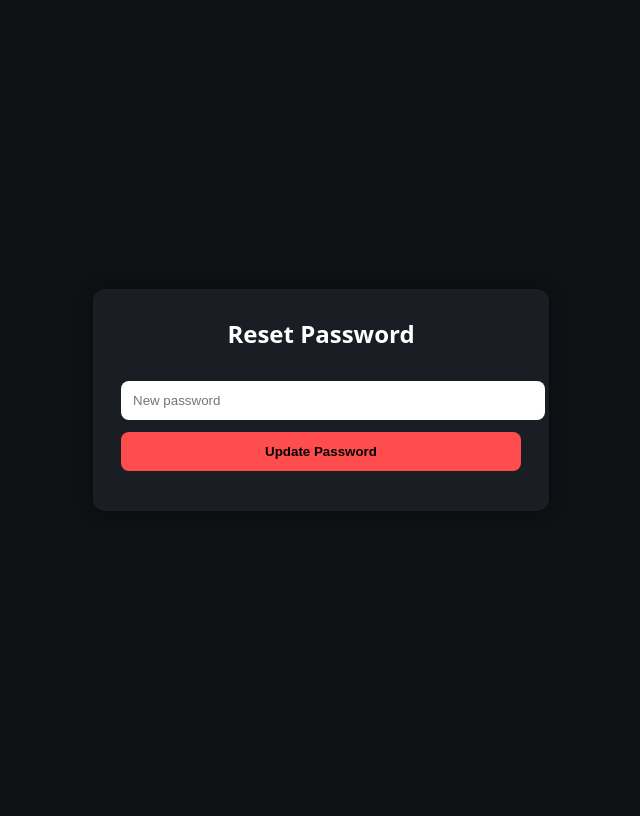
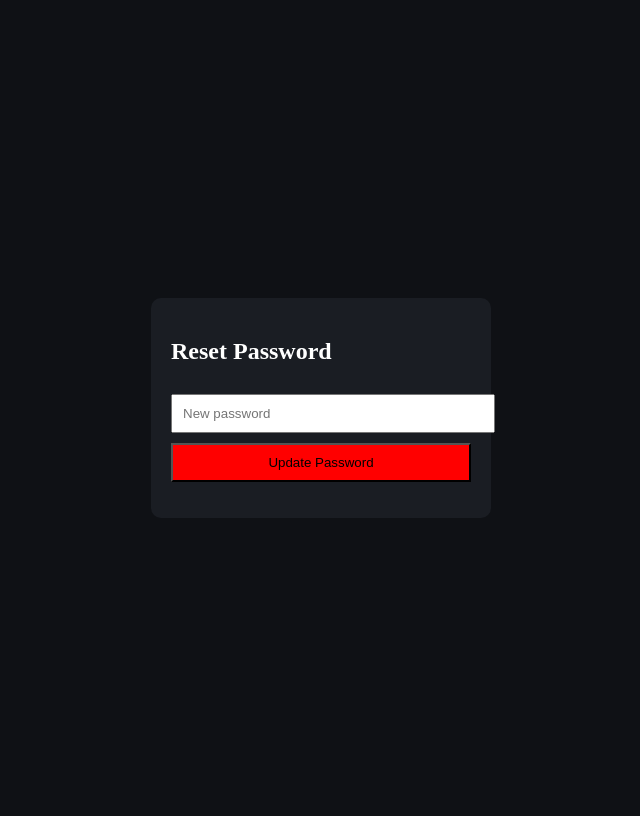
Before and after one commit to CalamitousLightning/evosgpt, a Flask app: page /reset-password in a window 1280 px wide. Shown: the whole page, without its empty margins (319-959 px from the left). Before the commit the page ends 511 px from the top, so only its background shows below. Run offline with Flask 3, Linux system fonts and the light colour scheme; some libraries are stand-ins or nearby versions.

Commit message:
Update reset_password.html

```diff
--- a/templates/reset_password.html
+++ b/templates/reset_password.html
@@ -1,135 +1,41 @@
 <!DOCTYPE html>
-<html lang="en">
+<html>
 <head>
-  <meta charset="UTF-8">
-  <meta name="viewport" content="width=device-width, initial-scale=1.0">
   <title>Reset Password • EVOSGPT</title>
+</head>
+<body style="background:#0f1115;color:white;display:flex;justify-content:center;align-items:center;height:100vh;">
 
-  <script src="https://cdn.jsdelivr.net/npm/@supabase/supabase-js@2"></script>
-
-  <style>
-    body {
-      font-family: system-ui;
-      background: #0f1115;
-      color: #fff;
-      display: flex;
-      justify-content: center;
-      align-items: center;
-      height: 100vh;
-      margin: 0;
-    }
-
-    .card {
-      background: #1a1d23;
-      padding: 28px;
-      border-radius: 12px;
-      width: 100%;
-      max-width: 400px;
-      box-shadow: 0 0 20px rgba(0,0,0,0.4);
-    }
-
-    h2 {
-      margin-top: 0;
-      text-align: center;
-    }
-
-    input {
-      width: 100%;
-      padding: 12px;
-      margin: 12px 0;
-      border-radius: 8px;
-      border: none;
-      outline: none;
-    }
-
-    button {
-      width: 100%;
-      padding: 12px;
-      border-radius: 8px;
-      background: #ff4d4d;
-      border: none;
-      font-weight: bold;
-      cursor: pointer;
-      color: #000;
-      transition: 0.2s;
-    }
-
-    button:hover {
-      opacity: 0.9;
-    }
-
-    .message {
-      margin-top: 12px;
-      font-size: 14px;
-      text-align: center;
-    }
-  </style>
-</head>
-
-<body>
-
-  <div class="card">
+<div style="background:#1a1d23;padding:20px;border-radius:10px;width:300px;">
   <h2>Reset Password</h2>
 
-    <form id="resetForm">
-      <input type="password" id="password" placeholder="New password" required>
-      <button type="submit">Update Password</button>
-    </form>
+  <input type="password" id="password" placeholder="New password" style="width:100%;padding:10px;margin:10px 0;">
+  <button onclick="updatePassword()" style="width:100%;padding:10px;background:red;">Update Password</button>
 
-    <div class="message" id="message"></div>
+  <p id="msg"></p>
 </div>
 
+<script src="https://cdn.jsdelivr.net/npm/@supabase/supabase-js"></script>
+
 <script>
-    const supabase = window.supabase.createClient(
-      "https://ttcavdmgylcxmzdijcsx.supabase.coL",
+const supabase = supabase.createClient(
+  "https://ttcavdmgylcxmzdijcsx.supabase.co",
   "eyJhbGciOiJIUzI1NiIsInR5cCI6IkpXVCJ9.eyJpc3MiOiJzdXBhYmFzZSIsInJlZiI6InR0Y2F2ZG1neWxjeG16ZGlqY3N4Iiwicm9sZSI6ImFub24iLCJpYXQiOjE3NTY5MzkxODUsImV4cCI6MjA3MjUxNTE4NX0.EWYFvDd0GEyCaR_lArtaHtN9aYm8O01LeAGjP7KqQXQ"
-    );
+)
 
-    const message = document.getElementById("message");
+async function updatePassword() {
+  const password = document.getElementById("password").value
+  const msg = document.getElementById("msg")
 
-    // Extract tokens from URL hash
-    const hash = window.location.hash.substring(1);
-    const params = new URLSearchParams(hash);
+  const { data, error } = await supabase.auth.updateUser({
+    password: password
+  })
 
-    const access_token = params.get("access_token");
-    const refresh_token = params.get("refresh_token");
-
-    async function setSession() {
-      if (access_token && refresh_token) {
-        await supabase.auth.setSession({
-          access_token: access_token,
-          refresh_token: refresh_token
-        });
+  if (error) {
+    msg.innerText = "Error: " + error.message
   } else {
-        message.textContent = "Invalid or expired reset link.";
+    msg.innerText = "✅ Password updated successfully"
   }
 }
-
-    setSession();
-
-    document.getElementById("resetForm").addEventListener("submit", async (e) => {
-      e.preventDefault();
-
-      const password = document.getElementById("password").value;
-
-      if (password.length < 6) {
-        message.textContent = "Password must be at least 6 characters.";
-        return;
-      }
-
-      const { error } = await supabase.auth.updateUser({
-        password: password
-      });
-
-      if (error) {
-        message.textContent = "Error updating password.";
-      } else {
-        message.textContent = "Password updated successfully! Redirecting...";
-        setTimeout(() => {
-          window.location.href = "/login";
-        }, 2000);
-      }
-    });
 </script>
 
 </body>
```
Lines whose indentation alone changed are shown as unchanged.
